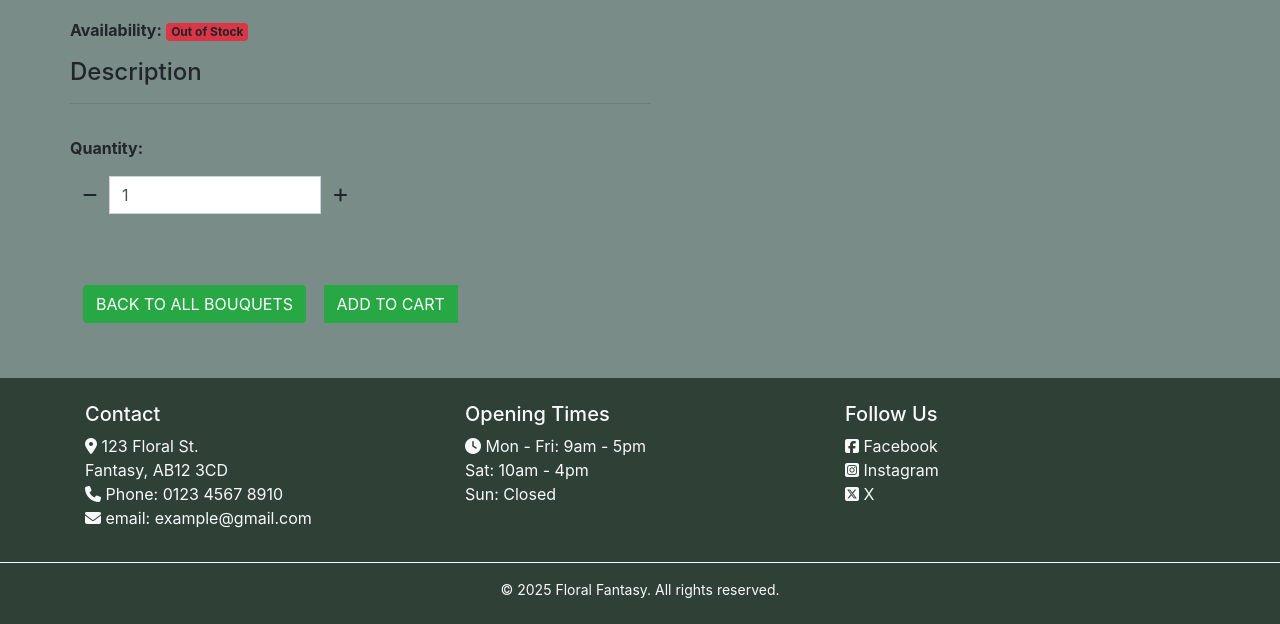
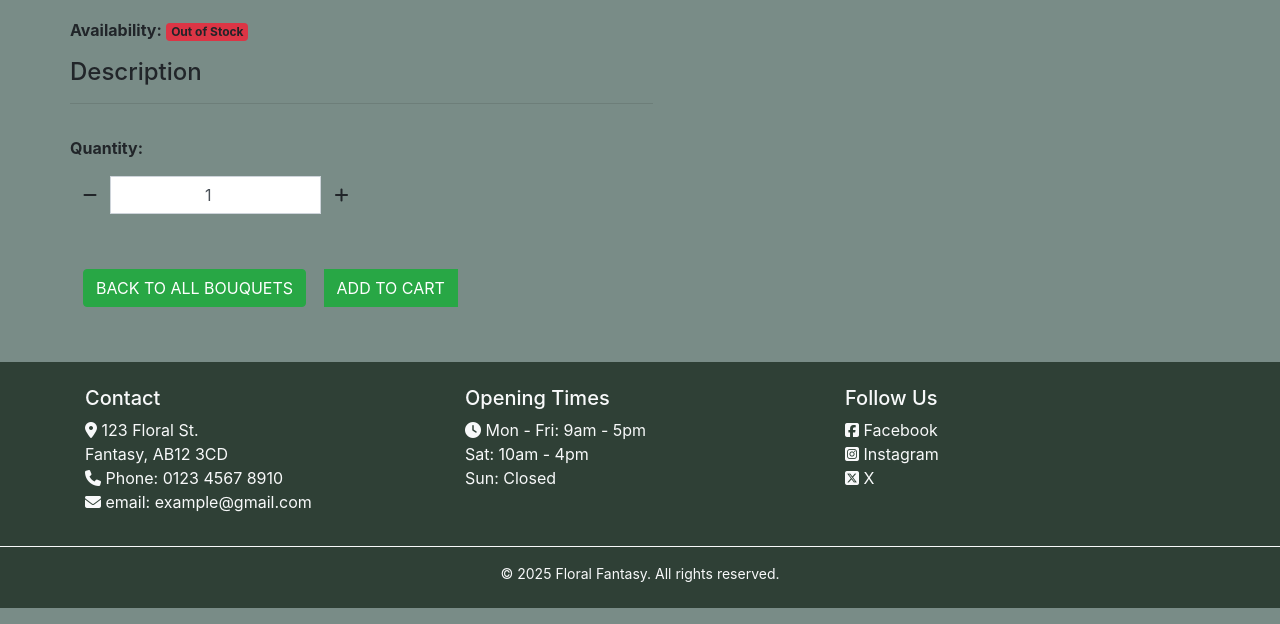
Before and after one commit to jessi25924/floral_fantasy, a Django app: template products/templates/products/product_detail.html in a window 1280 px wide. Shown: the part 714-1338 px from the top of the page. Run offline with Django 4.2, Linux system fonts and the light colour scheme; the template is opened without the code that fills it, so the values that code supplies are empty; some libraries are stand-ins or nearby versions; some web fonts are replaced.

Commit message:
Enable add_to_cart functionality with quantity control

```diff
--- a/cart/urls.py
+++ b/cart/urls.py
@@ -3,6 +3,6 @@ from . import views
 
 
 urlpatterns = [
-    path('add/<int:product_id>/', views.add_to_cart, name='add_to_cart'),
     path('', views.view_cart, name='view_cart'),
+    path('add/<product_id>/', views.add_to_cart, name='add_to_cart'),
 ]
--- a/floral_fantasy/settings.py
+++ b/floral_fantasy/settings.py
@@ -77,6 +77,7 @@ TEMPLATES = [
                 'django.template.context_processors.request',
                 'django.contrib.auth.context_processors.auth',
                 'django.contrib.messages.context_processors.messages',
+                'cart.contexts.cart_contents',
             ],
         },
     },
--- a/products/templates/products/product_detail.html
+++ b/products/templates/products/product_detail.html
@@ -33,32 +33,15 @@
             <h4>Description</h4>
             <p>{{ product.description }}</p>
             <hr>
-            <form class="form" action="{% url 'cart:add_to_cart' product.pk %}" method="POST">
+            <form class="form" action="{% url 'add_to_cart' product.id %}" method="POST">
             {% csrf_token %}
             <div class="form-row">
                 <div class="col-12">
                     <p class="mt-3"><strong>Quantity:</strong></p>
-                    <div class="form-group w-50">
-                        <div class="input-group">
-                            <div class="input-group-prepend">
-                                <button class="decrement-qty btn btn-black rounded-0"
-                                    data-item_id="{{ product.id }}" id="decrement-qty_{{ product.id }}">
-                                    <span class="icon">
-                                            <i class="fas fa-minus"></i>
-                                    </span>
-                                </button>
-                            </div>
-                            <input class="form-control qty_input" type="number" name="quantity" value="1"
-                                min="1" max="99" data-item_id="{{ product.id }}" id="id_qty_{{ product.id }}">
-                            <div class="input-group-append">
-                                <button class="increment-qty btn btn-black rounded-0"
-                                    data-item_id="{{ product.id }}" id="increment-qty_{{ product.id }}">
-                                    <span class="icon">
-                                        <i class="fas fa-plus"></i>
-                                    </span>
-                                </button>
-                            </div>
-                        </div>
+                    <div class="input-group w-50">
+                        <button type="button" class="btn btn-black qty-btn" data-action="dec"><i class="fas fa-minus"></i></button>
+                        <input type="number" name="quantity" class="form-control text-center" value="1" min="1" max="99">
+                        <button type="button" class="btn btn-black qty-btn" data-action="inc"><i class="fas fa-plus"></i></button>
                     </div>
                 </div>
                 <div class="col{% if s %}-12 mt-2{% endif %}">
@@ -74,3 +57,16 @@
     </div>
 </div>
 {% endblock %}
+
+
+{% block postloadjs %}
+<script>
+    document.addEventListener('click', e => {
+        const btn = e.target.closest('.qty-btn');
+        if (!btn) return;
+        const input = btn.parentNode.querySelector('input[type="number"]');
+        let val = +input.value + (btn.dataset.action === 'inc' ? 1 : -1);
+        input.value = Math.max(+input.min, Math.min(+input.max, val));
+    });
+</script>
+{% endblock %}
```
Also changed, not shown: cart/contexts.py (added, +35 -0 lines), cart/views.py (+12 -6 lines).
